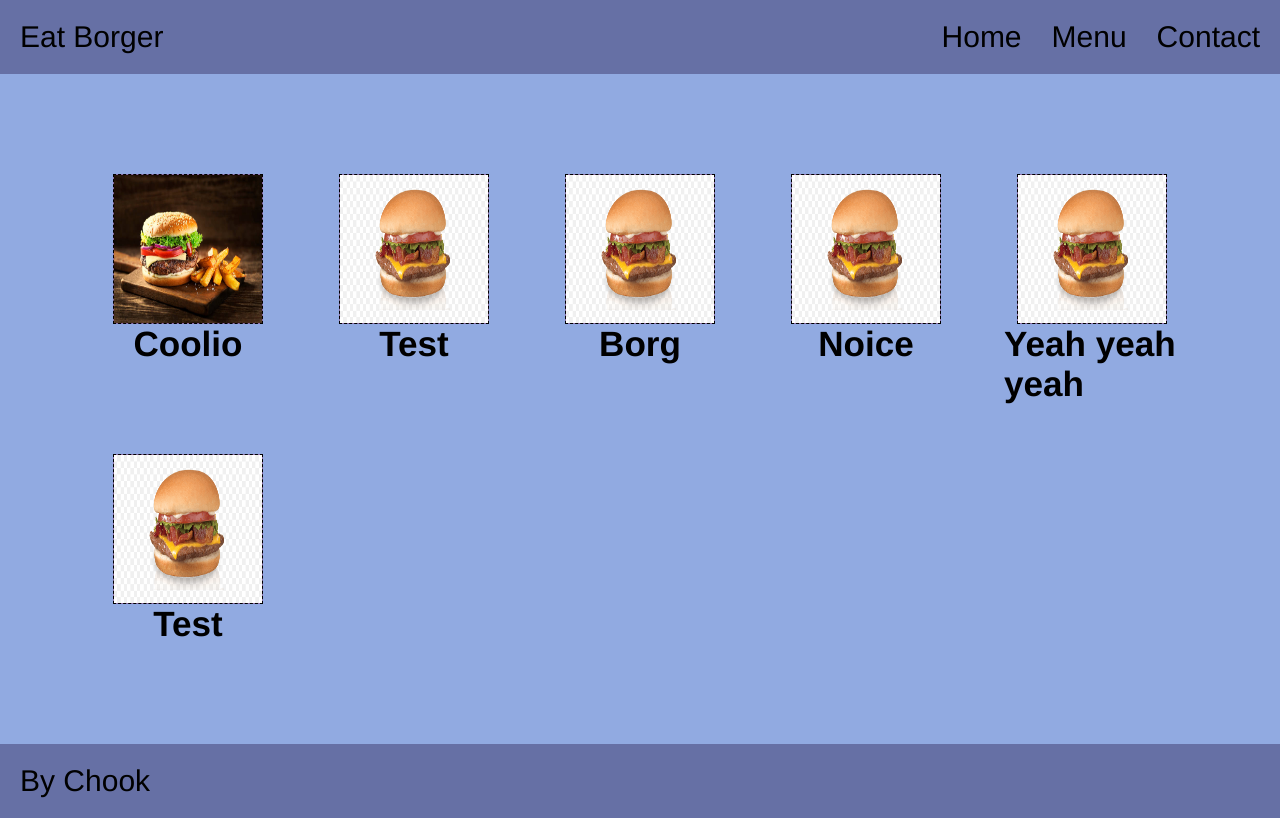
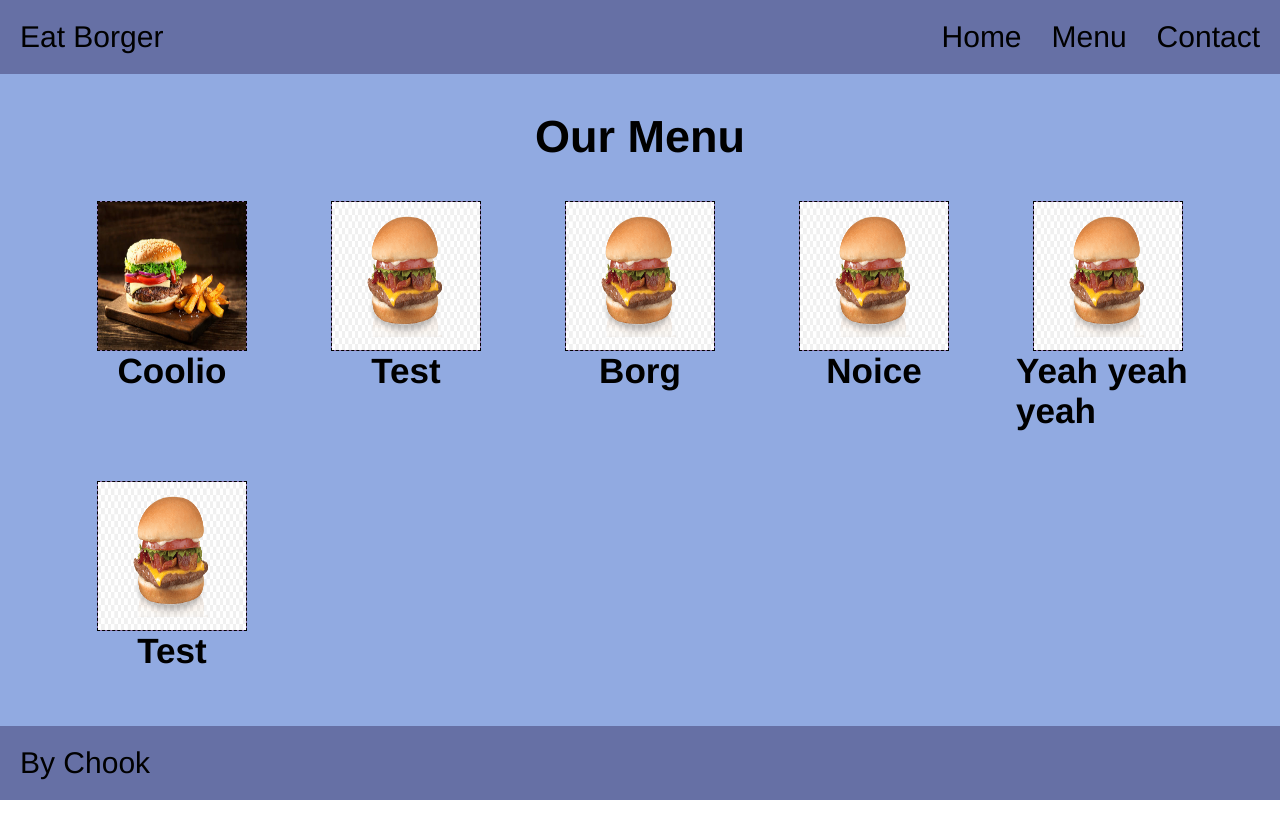
Before and after one commit to ChargrilledChook/restaurant, a website built with webpack: page dist/index.html in a window 1280 px wide. Both pictures are taken after a click on the element "Menu". Built offline with nearby package versions, Linux system fonts and the light colour scheme.

Commit message:
add a title to menu page / reshuffle Css to accomodate

```diff
--- a/src/js/menu.js
+++ b/src/js/menu.js
@@ -2,9 +2,17 @@ import { menuItem } from './menuItem'
 
 function createMenu() {
   const container = document.createElement('div');
-  container.classList.add('menu-container');
+  container.classList.add('menu-container')
+  const title = document.createElement('h2');
+  title.textContent = 'Our Menu'
+  container.append(title)
 
-  return addProducts(container, products);
+  const menuGrid = document.createElement('div');
+  menuGrid.classList.add('menu-grid');
+
+  addProducts(menuGrid, products);
+  container.append(menuGrid)
+  return container;
 }
 
 function addProducts(container, products){
--- a/src/main.css
+++ b/src/main.css
@@ -55,8 +55,12 @@ body {
 
 /* Menu ----------------------------- */
 
-.menu-container {
-  padding: 10rem;
+.menu-container h2 {
+  text-align: center;
+}
+
+.menu-grid {
+  padding: 0 8rem;
   display: grid;
   grid-gap: 5rem;
   grid-template-columns: repeat(auto-fit, minmax(15rem, 1fr));
```
Also changed, not shown: dist/main.js.
